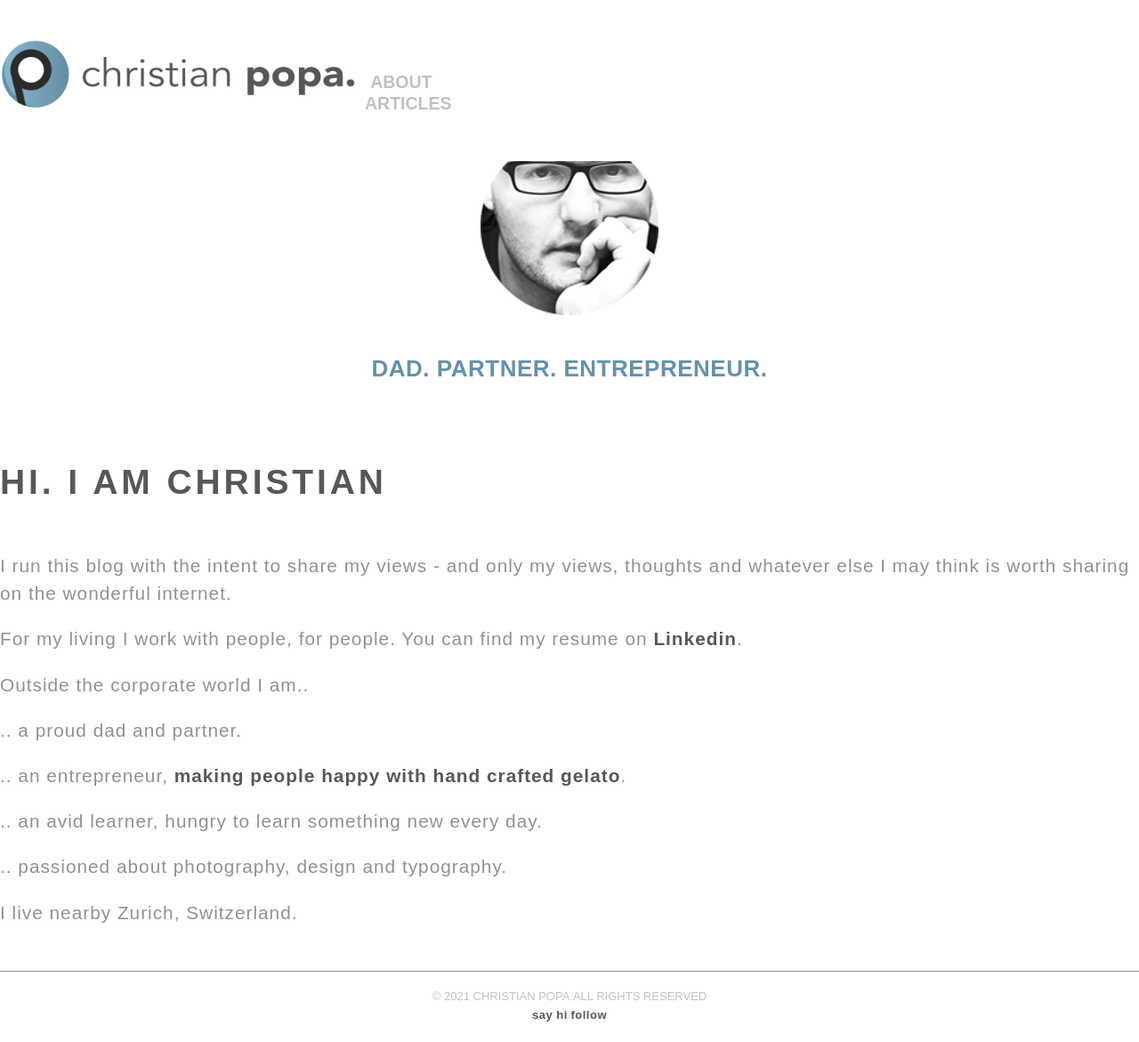
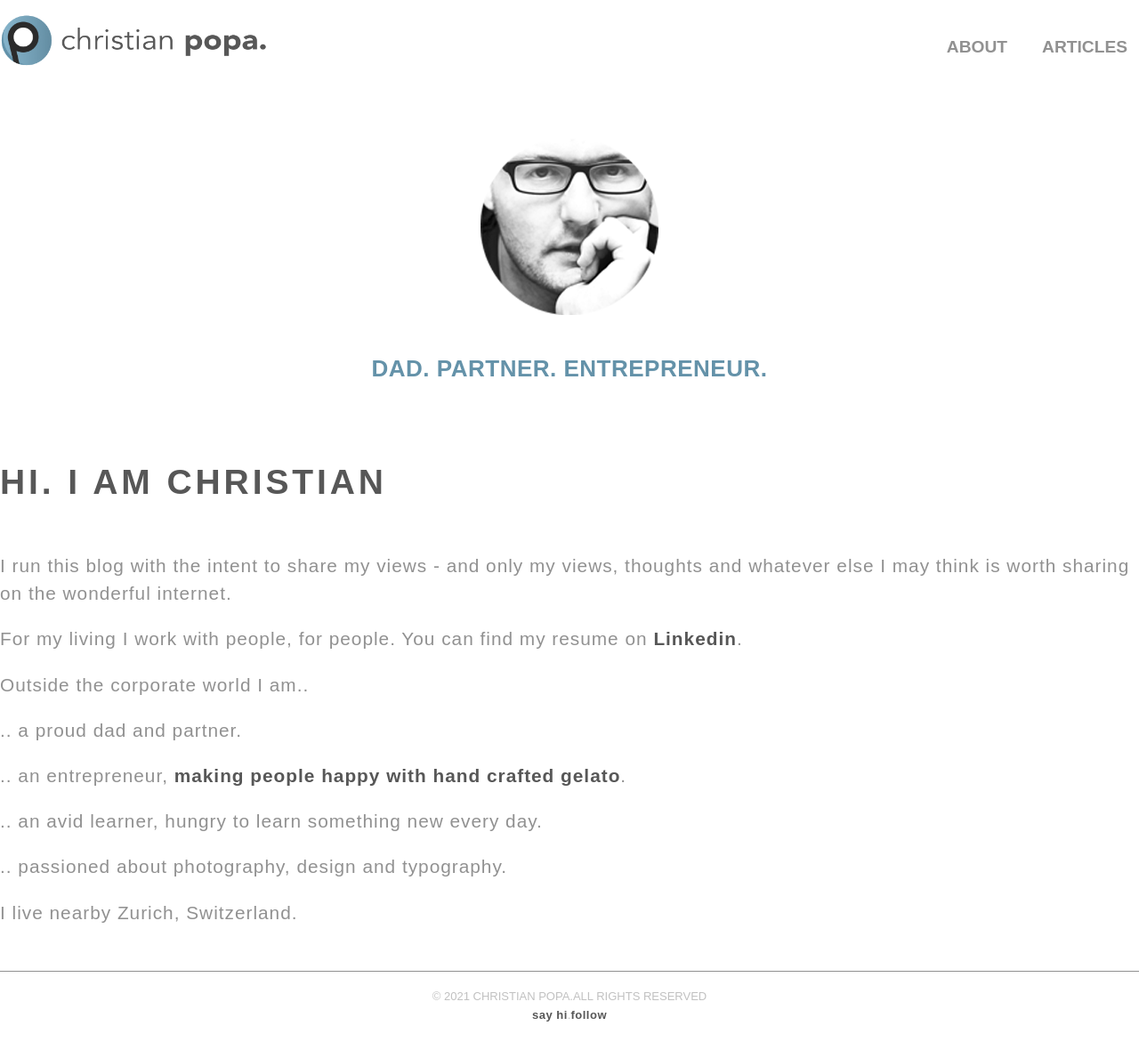
Before and after one commit to cristego/cristego.github.io, a Jekyll site: the page built from about.md, in a window 1280 px wide and 1171 px high. Shown: the whole window at 89% size. Built offline with Jekyll 4.4.1, drawn with Linux system fonts in a browser that asks for light colours.

Commit message:
header changes

```diff
--- a/_layouts/default_page_sa.html
+++ b/_layouts/default_page_sa.html
@@ -3,17 +3,24 @@
 {% include head.html %}
 <body>
   <header>
-  <div id="siteLogo">
-    <!-- <h1><a href="{{ site.url }}">c p</a></h1> -->
-    <a href="{{ site.url }}"><img id="logo_img" src="{{ "/media/cplogo_new_1000px.png" | prepend: site.url }}"></img></a>
+    <div class="logo">
+        <a href="{{ site.url }}">
+            <img class="logo-img" src="{{ "/media/cplogo_new_1000px.png" | prepend: site.url }}" alt="logo-img">
+        </a>
     </div>
-  <div id="nav_header">
+    <input type="checkbox" id="nav-toggle" class="nav-toggle">
+    <nav>
         <ul>
           {% for page in site.pages_list %}
-      <li id="nav_separator"><a href="{{ page[1]  | prepend: site.url }}">{{ page[0] }}</a></li>
+            <li>
+              <a href="{{ page[1]  | prepend: site.url }}">{{ page[0] }}</a>
+            </li>
           {% endfor %}
         </ul>
-  </div>
+    </nav>
+    <label for="nav-toggle" class="nav-toggle-label">
+        <span></span>
+    </label>
 </header>
 <div id="container">
 {{ content }}
```
Lines whose indentation alone changed are shown as unchanged.
